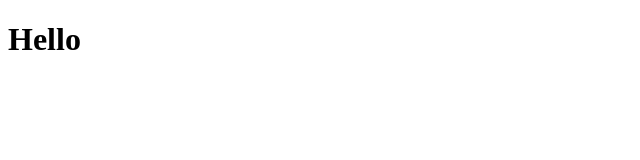
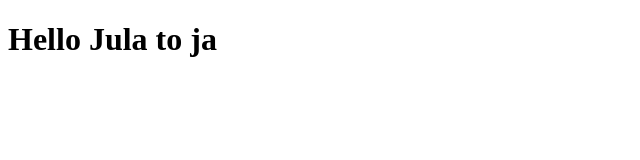
Before and after one commit to lamer60/coursera-web-dev, a plain HTML site: page index.html in a window 1280 px wide. Shown: the whole page, without its empty margins (0-640 px from the left). Drawn offline with Linux system fonts and the light colour scheme.

Commit message:
New text

```diff
--- a/index.html
+++ b/index.html
@@ -4,7 +4,7 @@
 	<title>Hello Coursera</title>
 </head>
 <body>
-<h1>Hello</h1>
+<h1>Hello Jula to ja</h1>
 
 </body>
 </html>
```
